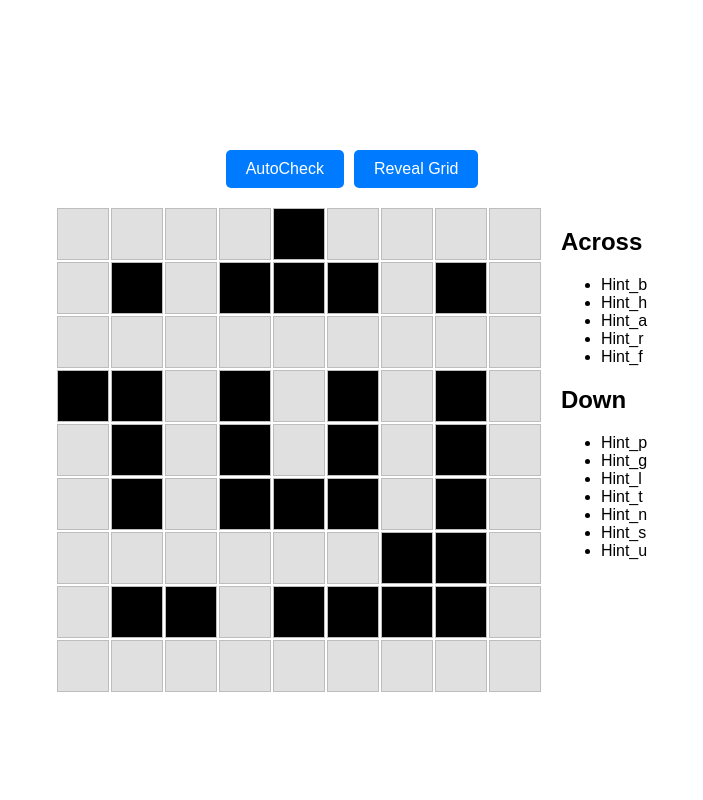
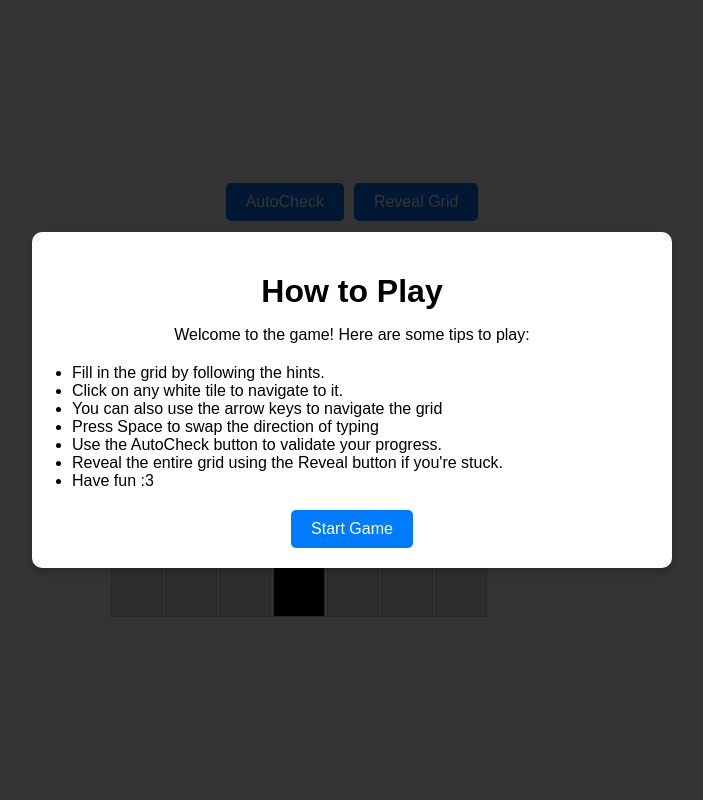
Before and after one commit to AlexM-CS/Crossword-Project, a Flask app: page /grid9 in a window 1280 px wide. Shown: the whole page, without its empty margins (288-991 px from the left). Run offline with Flask 3, Linux system fonts and the light colour scheme.

Commit message:
Added start and end menu to game functionality to help user experience

```diff
--- a/BackEnd/gridMakerNew.py
+++ b/BackEnd/gridMakerNew.py
@@ -406,7 +406,7 @@ def initGrid(size: int) -> tuple[Any, dict[str, list[dict[str, Any]]], list[str]
     print(sortedCells)
 
 
-    #hints = genHints(sortedCells)
+   #hints = genHints(sortedCells)
     hints = generateDummyHints(sortedCells)
 
     # newIndexes = g.indexCells
--- a/python to java/main.py
+++ b/python to java/main.py
@@ -91,7 +91,7 @@ def menu():
 #Page to run game of grid size 9
 @app.route('/grid9')
 def grid9():
-    size = 9
+    size = 7
     #Runs all backend and collects needed data
 
     grid, jsonGrid ,hints = runBackend(size)
--- a/python to java/static/js/game.js
+++ b/python to java/static/js/game.js
@@ -333,6 +333,7 @@ function checkIfWon(){
             }
         }
     }
+    document.getElementById('winMenu').style.display = 'block'; // Show the win menu
     console.log("won")
 
 }
@@ -517,7 +518,6 @@ function handleTextInput(event) {
     }
     else if((!inBounds(row+1,col) &&  !direction ) ){
         direction = true
-        console.log("yes swappy but down to across")
 
     }
 
@@ -529,9 +529,7 @@ function handleTextInput(event) {
     }
 
     let [newRow, newCol, jumpIdx] = handleBlackTileJump(userChar,row,col)
-    console.log(newRow,newCol,jumpIdx)
 
-    console.log(jumpIdx)
     moveTile(row,col,true,jumpIdx)
 
 
@@ -610,27 +608,6 @@ function createBlockTiles() {
     }
 }
 
-function createIndexCellNumbers(jsonData) {
-    for (let j = 0; j < jsonData.length; j++) {
-        const number = document.createElement('span');
-        number.classList.add('tile-number');
-        number.textContent = j + 1; // Set the index number
-
-        const row = jsonData[j].row;
-        const col = jsonData[j].column;
-
-        // Only append the number if there's no existing .tile-number span
-        if (!tiles[row][col].querySelector('.tile-number')) {
-            tiles[row][col].appendChild(number);
-        }
-
-        // Make the tile content editable only for the appropriate tiles
-        tiles[row][col].setAttribute('contenteditable', 'true');  // Make this editable tile
-
-        // Optional: Adjust if you need to treat the tile differently based on its content
-        tiles[row][col].addEventListener("click", (event) => onTileClick(event, xyDict));
-    }
-}
 
 //Builds "Hint Menu" by taking in across and down hints separately
 let acrossHintsList = document.querySelector('#acrossHints');
@@ -650,8 +627,10 @@ downHints.forEach((hint) => {
     listItem.textContent = hint;
     downHintsList.appendChild(listItem);
 });
-//console.log(xyDict)
-//console.log(hints)
+
+function restartPage(){
+     location.reload();
+}
 
 
 //createIndexCellNumbers(data)
@@ -659,6 +638,14 @@ createBlockTiles()
 
 document.getElementById('autocheckButton').addEventListener('click', onAutoCheckClick);
 document.getElementById('revealButton').addEventListener('click', onRevealClick);
+document.getElementById('restartButton').addEventListener('click', restartPage)
+
+document.getElementById("startGameButton").addEventListener("click", () => {
+    document.getElementById("startScreen").classList.add("hidden");
+});
+    // Reload the page
+
+
 
 function onRevealClick() {
     const letterDict = createRealWordDict(data)
--- a/python to java/templates/grid.html
+++ b/python to java/templates/grid.html
@@ -111,40 +111,88 @@ button:hover {
 #hints li {
   margin-bottom: 5px;
 }
+.overlayScreen {
+    position: fixed;
+    top: 0;
+    left: 0;
+    width: 100%;
+    height: 100%;
+    background-color: rgba(0, 0, 0, 0.8); /* Semi-transparent black background */
+    display: flex;
+    justify-content: center;
+    align-items: center;
+    z-index: 1000; /* Ensure it overlays everything */
+}
+
+#menuContent {
+    background-color: white;
+    padding: 20px;
+    border-radius: 10px;
+    text-align: center;
+    box-shadow: 0 4px 8px rgba(0, 0, 0, 0.2);
+    width: 90%;
+    max-width: 600px;
+}
+
+#menuContent h1 {
+    margin-bottom: 10px;
+}
+
+#menuContent ul {
+    text-align: left;
+    margin: 20px 0;
+    padding: 0 20px;
+}
+
+#menuContent button,
+#menuContent a.button {
+    padding: 10px 20px;
+    font-size: 16px;
+    cursor: pointer;
+    background-color: #007BFF;
+    color: white;
+    border: none;
+    border-radius: 5px;
+    text-decoration: none; /* Removes underline for links */
+    text-align: center; /* Centers text */
+    display: inline-block; /* Ensures consistent block behavior */
+}
+
+#menuContent button:hover,
+#menuContent a.button:hover {
+    background-color: #0056b3;
+}
+.hidden {
+    display: none;
+}
 
 
 
 
 
-.tile[contenteditable="true"] {
-    text-align: center; /* Center the text horizontally */
-    vertical-align: middle; /* Center the text vertically */
-  height: 50px;
-  background-color: #e0e0e0;
-  border: 1px solid #bdbdbd;
-  position: relative;
-  display: flex;
-  justify-content: center;
-  align-items: center;
-}
 
-.tile[contenteditable="true"]:empty {
-    color: #ccc; /* Color for empty tiles (hinting to the user to type) */
-}
 
-.tile-number {
-    position: absolute;
-    top: 5px;  /* Adjust the position as needed */
-    left: 5px; /* Adjust the position as needed */
-    font-size: 12px; /* Make the number smaller */
-    font-weight: bold;
-    color: black; /* You can adjust the color if needed */
-}
   </style>
 </head>
 <body>
 
-<h1 id="huh"></h1>
+<div id="startScreen" class="overlayScreen">
+    <div id="menuContent">
+        <h1>How to Play</h1>
+        <p>Welcome to the game! Here are some tips to play:</p>
+        <ul>
+            <li>Fill in the grid by following the hints.</li>
+            <li>Click on any white tile to navigate to it.</li>
+            <li>You can also use the arrow keys to navigate the grid</li>
+            <li>Press Space to swap the direction of typing</li>
+            <li>Use the AutoCheck button to validate your progress.</li>
+            <li>Reveal the entire grid using the Reveal button if you're stuck.</li>
+            <li>Have fun :3</li>
+        </ul>
+        <button id="startGameButton">Start Game</button>
+    </div>
+</div>
+
 <div id="buttonContainer">
     <button id="autocheckButton">AutoCheck</button>
     <button id="revealButton">Reveal Grid</button>
@@ -172,6 +220,11 @@ button:hover {
 <div id="myGrid">
     <!-- Dynamic grid rows and tiles go here -->
 
+</div>
+<div id="endScreen" class="overlayScreen hidden">
+    <h1>Congratulations, You Won!</h1>
+    <button id="restartButton">Restart</button>
+    <a href="/menu" class="button" id="menuBackButton">Return to Menu</a>
 </div>
 
 <script>
```
